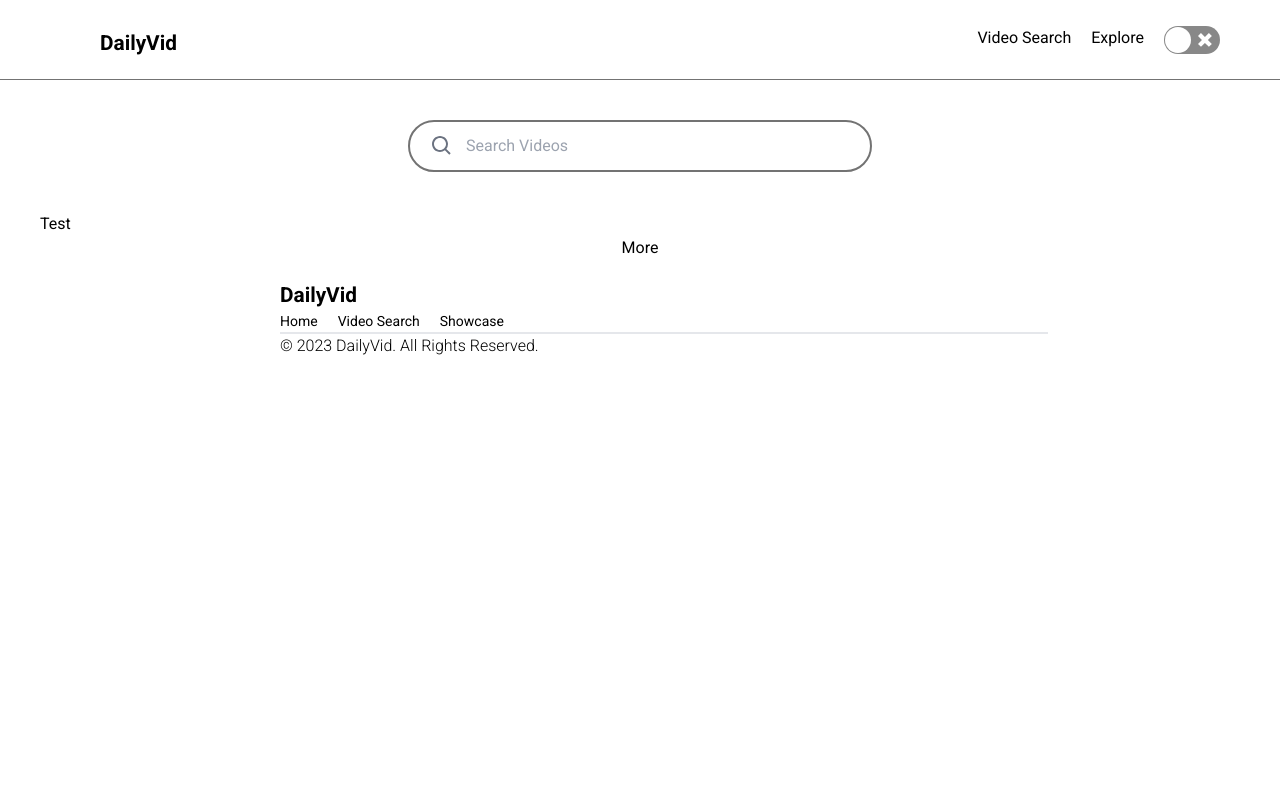
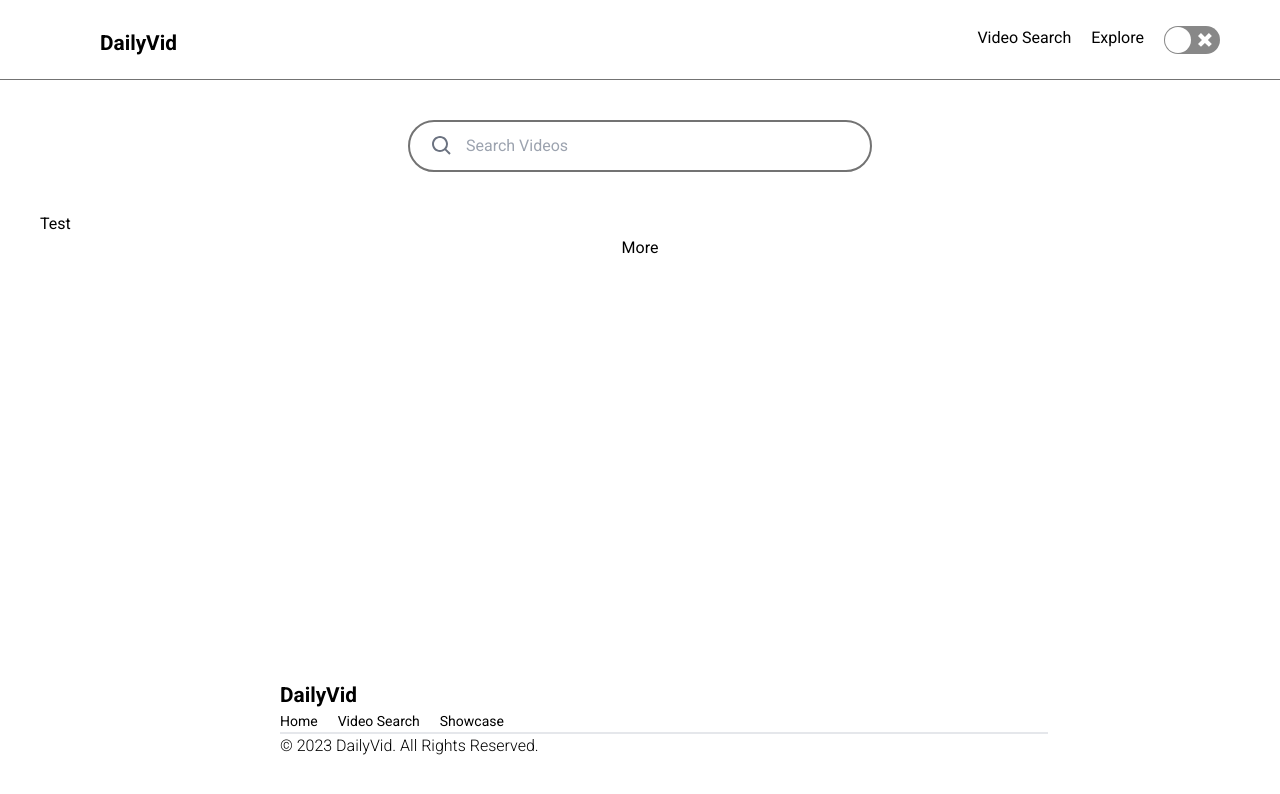
Before and after one commit to BrandonCarp/tweeter, a React (Create React App) app in the folder Client/: page /usersearch in a window 1280 px wide. Shown: the top 794 px of the page. Built offline with nearby package versions, Linux system fonts and the light colour scheme; a web font is replaced by a local one.

Commit message:
footer update

```diff
--- a/Client/src/App.tsx
+++ b/Client/src/App.tsx
@@ -31,7 +31,7 @@ export const App = () => {
   // });
 
   return (
-    <div id={theme} className="h-[100vh]">
+    <div id={theme} className="h-[100vh]  ">
       <ThemeContext.Provider value={{ theme, toggleTheme }}>
         <div id={theme} className="">
           <ScrollToTop />
--- a/Client/src/Components/Footer.tsx
+++ b/Client/src/Components/Footer.tsx
@@ -9,7 +9,7 @@ export function Footer() {
 
   //  windowWidth.current
   return (
-    <div className="relative container mx-auto pb-5">
+    <div className=" container mx-auto pb-5  mt-auto">
       <div className="mb-[4.5rem]   flex flex-col items-center md:items-start md:ml-[20%] md:mb-0 md:mt-5  ">
         <div className="flex flex-col invisible md:visible  ">
           <h1 className="text-baselg font-bold">DailyVid</h1>
--- a/Client/src/Components/User Search Page/UserSearch.tsx
+++ b/Client/src/Components/User Search Page/UserSearch.tsx
@@ -32,10 +32,11 @@ export function UserSearch() {
   //    const res = await axios.get(`http://localhost:8000/data/?q=${apiState}`);
 
   // }
+  // Work on footer
 
   return (
     <>
-      <div className="relative mx-auto container">
+      <div className="relative mx-auto container h-[60vh] md:h-[70vh]  flex-col justify-start">
         <div className="">
           <div className="">
             <UserSearchBar fetchData={fetchData} />
```
